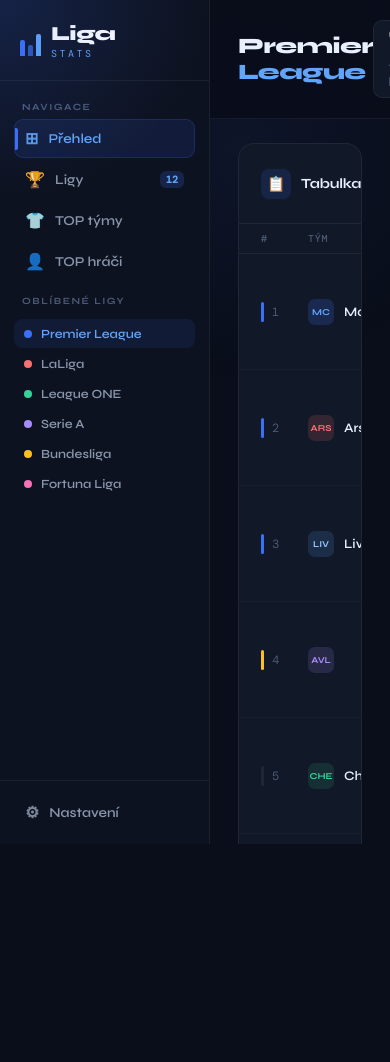
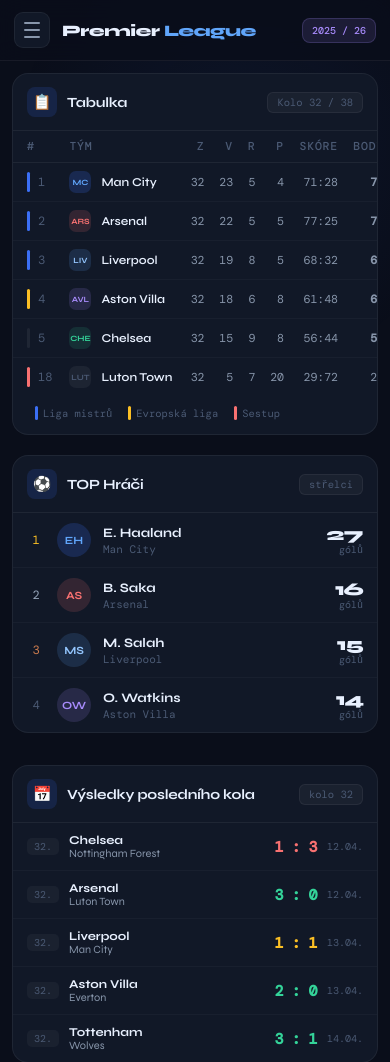
Before and after one commit to pslib-cz/2025-p2b-web-project-AdamHerberger, a plain HTML site: page ligastats/ligastats.html in a window 390 px wide. Shown: the top 1062 px of the page. Before the commit the page ends 844 px from the top, so only its background shows below. Drawn offline with nearby package versions, Linux system fonts and the light colour scheme.

Commit message:
responzivita + hamburger menu

```diff
--- a/ligastats/ligastats.html
+++ b/ligastats/ligastats.html
@@ -1,16 +1,21 @@
 <!DOCTYPE html>
 <html lang="cs">
+
 <head>
   <meta charset="UTF-8">
   <meta name="viewport" content="width=device-width, initial-scale=1.0">
   <title>LigaStats</title>
   <link rel="preconnect" href="https://fonts.googleapis.com">
-<link href="https://fonts.googleapis.com/css2?family=Syne:wght@400;600;700;800&family=DM+Mono:wght@400;500&display=swap" rel="stylesheet">
+  <link
+    href="https://fonts.googleapis.com/css2?family=Syne:wght@400;600;700;800&family=DM+Mono:wght@400;500&display=swap"
+    rel="stylesheet">
   <link rel="stylesheet" href="styles.css">
 </head>
+
 <body>
 
   <!-- SIDEBAR-->
+  <div class="sidebar-overlay" id="overlay" onclick="closeSidebar()"></div>
   <nav class="sidebar">
     <div class="logo">
       <div class="logo-icon">
@@ -76,8 +81,14 @@
 
   <!-- MAIN -->
   <main class="main">
+
     <div class="topbar">
+      <div style="display:flex;align-items:center;gap:12px;">
+        <div class="hamburger" id="hamburger" onclick="toggleSidebar()">
+          <span></span><span></span><span></span>
+        </div>
         <div class="page-title">Premier <span>League</span></div>
+      </div>
       <div class="topbar-right">
         <div class="search">🔍 &nbsp;Hledat týmy, hráče…</div>
         <div class="season-badge">2025 / 26</div>
@@ -100,59 +111,154 @@
             <tr>
               <th>#</th>
               <th style="text-align:left">Tým</th>
-            <th>Z</th><th>V</th><th>R</th><th>P</th>
-            <th>Skóre</th><th>Body</th><th>Forma</th>
+              <th>Z</th>
+              <th>V</th>
+              <th>R</th>
+              <th>P</th>
+              <th>Skóre</th>
+              <th>Body</th>
+              <th>Forma</th>
             </tr>
           </thead>
           <tbody>
             <tr>
-            <td><div class="pos-cell"><div class="pos-indicator ind-cl"></div><span class="pos-num">1</span></div></td>
-            <td><div class="team-cell"><div class="team-badge" style="background:rgba(59,111,245,0.2);color:#60a5fa;">MC</div><span class="team-name">Man City</span></div></td>
-            <td class="val-muted">32</td><td class="val-green">23</td><td class="val-muted">5</td><td class="val-muted">4</td>
-            <td class="val-muted">71:28</td><td class="val-hi">74</td>
-            <td><span class="form-pip fw">V</span><span class="form-pip fw">V</span><span class="form-pip fd">R</span><span class="form-pip fw">V</span><span class="form-pip fw">V</span></td>
+              <td>
+                <div class="pos-cell">
+                  <div class="pos-indicator ind-cl"></div><span class="pos-num">1</span>
+                </div>
+              </td>
+              <td>
+                <div class="team-cell">
+                  <div class="team-badge" style="background:rgba(59,111,245,0.2);color:#60a5fa;">MC</div><span
+                    class="team-name">Man City</span>
+                </div>
+              </td>
+              <td class="val-muted">32</td>
+              <td class="val-green">23</td>
+              <td class="val-muted">5</td>
+              <td class="val-muted">4</td>
+              <td class="val-muted">71:28</td>
+              <td class="val-hi">74</td>
+              <td><span class="form-pip fw">V</span><span class="form-pip fw">V</span><span
+                  class="form-pip fd">R</span><span class="form-pip fw">V</span><span class="form-pip fw">V</span></td>
             </tr>
             <tr>
-            <td><div class="pos-cell"><div class="pos-indicator ind-cl"></div><span class="pos-num">2</span></div></td>
-            <td><div class="team-cell"><div class="team-badge" style="background:rgba(248,113,113,0.15);color:#f87171;">ARS</div><span class="team-name">Arsenal</span></div></td>
-            <td class="val-muted">32</td><td class="val-green">22</td><td class="val-muted">5</td><td class="val-muted">5</td>
-            <td class="val-muted">77:25</td><td class="val-hi">71</td>
-            <td><span class="form-pip fw">V</span><span class="form-pip fl">P</span><span class="form-pip fw">V</span><span class="form-pip fw">V</span><span class="form-pip fd">R</span></td>
+              <td>
+                <div class="pos-cell">
+                  <div class="pos-indicator ind-cl"></div><span class="pos-num">2</span>
+                </div>
+              </td>
+              <td>
+                <div class="team-cell">
+                  <div class="team-badge" style="background:rgba(248,113,113,0.15);color:#f87171;">ARS</div><span
+                    class="team-name">Arsenal</span>
+                </div>
+              </td>
+              <td class="val-muted">32</td>
+              <td class="val-green">22</td>
+              <td class="val-muted">5</td>
+              <td class="val-muted">5</td>
+              <td class="val-muted">77:25</td>
+              <td class="val-hi">71</td>
+              <td><span class="form-pip fw">V</span><span class="form-pip fl">P</span><span
+                  class="form-pip fw">V</span><span class="form-pip fw">V</span><span class="form-pip fd">R</span></td>
             </tr>
             <tr>
-            <td><div class="pos-cell"><div class="pos-indicator ind-cl"></div><span class="pos-num">3</span></div></td>
-            <td><div class="team-cell"><div class="team-badge" style="background:rgba(96,165,250,0.15);color:#93c5fd;">LIV</div><span class="team-name">Liverpool</span></div></td>
-            <td class="val-muted">32</td><td class="val-green">19</td><td class="val-muted">8</td><td class="val-muted">5</td>
-            <td class="val-muted">68:32</td><td class="val-hi">65</td>
-            <td><span class="form-pip fd">R</span><span class="form-pip fw">V</span><span class="form-pip fw">V</span><span class="form-pip fl">P</span><span class="form-pip fw">V</span></td>
+              <td>
+                <div class="pos-cell">
+                  <div class="pos-indicator ind-cl"></div><span class="pos-num">3</span>
+                </div>
+              </td>
+              <td>
+                <div class="team-cell">
+                  <div class="team-badge" style="background:rgba(96,165,250,0.15);color:#93c5fd;">LIV</div><span
+                    class="team-name">Liverpool</span>
+                </div>
+              </td>
+              <td class="val-muted">32</td>
+              <td class="val-green">19</td>
+              <td class="val-muted">8</td>
+              <td class="val-muted">5</td>
+              <td class="val-muted">68:32</td>
+              <td class="val-hi">65</td>
+              <td><span class="form-pip fd">R</span><span class="form-pip fw">V</span><span
+                  class="form-pip fw">V</span><span class="form-pip fl">P</span><span class="form-pip fw">V</span></td>
             </tr>
             <tr>
-            <td><div class="pos-cell"><div class="pos-indicator ind-el"></div><span class="pos-num">4</span></div></td>
-            <td><div class="team-cell"><div class="team-badge" style="background:rgba(167,139,250,0.15);color:#a78bfa;">AVL</div><span class="team-name">Aston Villa</span></div></td>
-            <td class="val-muted">32</td><td class="val-muted">18</td><td class="val-muted">6</td><td class="val-muted">8</td>
-            <td class="val-muted">61:48</td><td class="val-hi">60</td>
-            <td><span class="form-pip fl">P</span><span class="form-pip fw">V</span><span class="form-pip fw">V</span><span class="form-pip fd">R</span><span class="form-pip fw">V</span></td>
+              <td>
+                <div class="pos-cell">
+                  <div class="pos-indicator ind-el"></div><span class="pos-num">4</span>
+                </div>
+              </td>
+              <td>
+                <div class="team-cell">
+                  <div class="team-badge" style="background:rgba(167,139,250,0.15);color:#a78bfa;">AVL</div><span
+                    class="team-name">Aston Villa</span>
+                </div>
+              </td>
+              <td class="val-muted">32</td>
+              <td class="val-muted">18</td>
+              <td class="val-muted">6</td>
+              <td class="val-muted">8</td>
+              <td class="val-muted">61:48</td>
+              <td class="val-hi">60</td>
+              <td><span class="form-pip fl">P</span><span class="form-pip fw">V</span><span
+                  class="form-pip fw">V</span><span class="form-pip fd">R</span><span class="form-pip fw">V</span></td>
             </tr>
             <tr>
-            <td><div class="pos-cell"><div class="pos-indicator ind-na"></div><span class="pos-num">5</span></div></td>
-            <td><div class="team-cell"><div class="team-badge" style="background:rgba(52,211,153,0.12);color:#34d399;">CHE</div><span class="team-name">Chelsea</span></div></td>
-            <td class="val-muted">32</td><td class="val-muted">15</td><td class="val-muted">9</td><td class="val-muted">8</td>
-            <td class="val-muted">56:44</td><td class="val-hi">54</td>
-            <td><span class="form-pip fw">V</span><span class="form-pip fd">R</span><span class="form-pip fl">P</span><span class="form-pip fw">V</span><span class="form-pip fd">R</span></td>
+              <td>
+                <div class="pos-cell">
+                  <div class="pos-indicator ind-na"></div><span class="pos-num">5</span>
+                </div>
+              </td>
+              <td>
+                <div class="team-cell">
+                  <div class="team-badge" style="background:rgba(52,211,153,0.12);color:#34d399;">CHE</div><span
+                    class="team-name">Chelsea</span>
+                </div>
+              </td>
+              <td class="val-muted">32</td>
+              <td class="val-muted">15</td>
+              <td class="val-muted">9</td>
+              <td class="val-muted">8</td>
+              <td class="val-muted">56:44</td>
+              <td class="val-hi">54</td>
+              <td><span class="form-pip fw">V</span><span class="form-pip fd">R</span><span
+                  class="form-pip fl">P</span><span class="form-pip fw">V</span><span class="form-pip fd">R</span></td>
             </tr>
             <tr>
-            <td><div class="pos-cell"><div class="pos-indicator ind-rel"></div><span class="pos-num">18</span></div></td>
-            <td><div class="team-cell"><div class="team-badge" style="background:rgba(255,255,255,0.05);color:#4b5a74;">LUT</div><span class="team-name">Luton Town</span></div></td>
-            <td class="val-muted">32</td><td class="val-muted">5</td><td class="val-muted">7</td><td class="val-red">20</td>
-            <td class="val-muted">29:72</td><td class="val-red">22</td>
-            <td><span class="form-pip fl">P</span><span class="form-pip fl">P</span><span class="form-pip fd">R</span><span class="form-pip fl">P</span><span class="form-pip fl">P</span></td>
+              <td>
+                <div class="pos-cell">
+                  <div class="pos-indicator ind-rel"></div><span class="pos-num">18</span>
+                </div>
+              </td>
+              <td>
+                <div class="team-cell">
+                  <div class="team-badge" style="background:rgba(255,255,255,0.05);color:#4b5a74;">LUT</div><span
+                    class="team-name">Luton Town</span>
+                </div>
+              </td>
+              <td class="val-muted">32</td>
+              <td class="val-muted">5</td>
+              <td class="val-muted">7</td>
+              <td class="val-red">20</td>
+              <td class="val-muted">29:72</td>
+              <td class="val-red">22</td>
+              <td><span class="form-pip fl">P</span><span class="form-pip fl">P</span><span
+                  class="form-pip fd">R</span><span class="form-pip fl">P</span><span class="form-pip fl">P</span></td>
             </tr>
           </tbody>
         </table>
         <div class="legend">
-        <div class="legend-item"><div class="legend-bar" style="background:var(--accent);"></div> Liga mistrů</div>
-        <div class="legend-item"><div class="legend-bar" style="background:var(--yellow);"></div> Evropská liga</div>
-        <div class="legend-item"><div class="legend-bar" style="background:var(--red);"></div> Sestup</div>
+          <div class="legend-item">
+            <div class="legend-bar" style="background:var(--accent);"></div> Liga mistrů
+          </div>
+          <div class="legend-item">
+            <div class="legend-bar" style="background:var(--yellow);"></div> Evropská liga
+          </div>
+          <div class="legend-item">
+            <div class="legend-bar" style="background:var(--red);"></div> Sestup
+          </div>
         </div>
       </div>
 
@@ -277,6 +383,18 @@
       </div>
     </div>
   </main>
+  <script>
+    function toggleSidebar() {
+      document.querySelector('.sidebar').classList.toggle('open');
+      document.getElementById('hamburger').classList.toggle('open');
+      document.getElementById('overlay').classList.toggle('visible');
+    }
+    function closeSidebar() {
+      document.querySelector('.sidebar').classList.remove('open');
+      document.getElementById('hamburger').classList.remove('open');
+      document.getElementById('overlay').classList.remove('visible');
+    }
+</script>
+</body>
 
-</body>
 </html>
--- a/ligastats/styles.css
+++ b/ligastats/styles.css
@@ -166,7 +166,7 @@
     border-top: 1px solid var(--border);
   }
 
-  /* ── MAIN ────────────────────────────────── */
+  /* ── MAIN ─*/
   .main {
     flex: 1;
     height: 100vh;
@@ -465,3 +465,92 @@
   .main::-webkit-scrollbar { width: 4px; }
   .main::-webkit-scrollbar-track { background: transparent; }
   .main::-webkit-scrollbar-thumb { background: var(--border); border-radius: 4px; }
+
+  /* ── HAMBURGER ───────────────────────────── */
+.hamburger {
+  display: none;
+  flex-direction: column;
+  justify-content: center;
+  gap: 5px;
+  width: 36px; height: 36px;
+  background: var(--card);
+  border: 1px solid var(--border);
+  border-radius: 9px;
+  cursor: pointer;
+  padding: 0 9px;
+  flex-shrink: 0;
+}
+.hamburger span {
+  display: block;
+  height: 2px;
+  background: var(--subtle);
+  border-radius: 2px;
+  transition: all 0.25s;
+}
+.hamburger.open span:nth-child(1) { transform: translateY(7px) rotate(45deg); }
+.hamburger.open span:nth-child(2) { opacity: 0; }
+.hamburger.open span:nth-child(3) { transform: translateY(-7px) rotate(-45deg); }
+
+.sidebar-overlay {
+  display: none;
+  position: fixed;
+  inset: 0;
+  background: rgba(0,0,0,0.6);
+  z-index: 9;
+  backdrop-filter: blur(2px);
+}
+.sidebar-overlay.visible { display: block; }
+
+/* ── TABLET (≤ 900px) ─────────────────────── */
+@media (max-width: 900px) {
+  html, body { overflow: auto; height: auto; }
+  body { flex-direction: column; }
+
+  .sidebar {
+    position: fixed;
+    top: 0; left: 0;
+    height: 100vh;
+    transform: translateX(-100%);
+    transition: transform 0.28s cubic-bezier(0.4,0,0.2,1);
+    z-index: 100;
+    width: 240px;
+    min-width: 240px;
+  }
+  .sidebar.open { transform: translateX(0); }
+
+  .main { height: auto; overflow-y: visible; width: 100%; }
+  .topbar { padding: 14px 16px; gap: 10px; }
+  .hamburger { display: flex; }
+  .page-title { font-size: 18px; }
+  .search { display: none; }
+  .content { padding: 16px 16px 28px; }
+  .two-col { grid-template-columns: 1fr; }
+}
+
+/* ── MOBIL (≤ 600px) ─────────────────────── */
+@media (max-width: 600px) {
+  .topbar { padding: 12px 14px; }
+  .page-title { font-size: 16px; }
+  .season-badge { font-size: 10px; padding: 5px 9px; }
+  .content { padding: 12px 12px 24px; }
+  .card-header { padding: 13px 14px; flex-wrap: wrap; gap: 6px; }
+
+  .table-scroll { overflow-x: auto; -webkit-overflow-scrolling: touch; }
+  .standings { min-width: 480px; }
+
+  .standings thead tr th,
+  .standings tbody tr td { padding: 8px 7px; font-size: 11.5px; }
+  .standings tbody tr td:first-child,
+  .standings thead tr th:first-child { padding-left: 14px; }
+
+  .team-name { font-size: 12px; }
+  .team-badge { width: 22px; height: 22px; font-size: 8px; }
+  .form-pip { width: 16px; height: 16px; font-size: 8.5px; margin-right: 1px; }
+  .scorer-row { padding: 10px 14px; }
+  .scorer-num { font-size: 18px; }
+  .match-row { padding: 10px 14px; }
+  .match-score { font-size: 15px; min-width: 42px; }
+  .match-home { font-size: 12px; }
+  .match-away { font-size: 11px; }
+  .two-col { gap: 12px; }
+}
```
Lines whose indentation alone changed are shown as unchanged.
